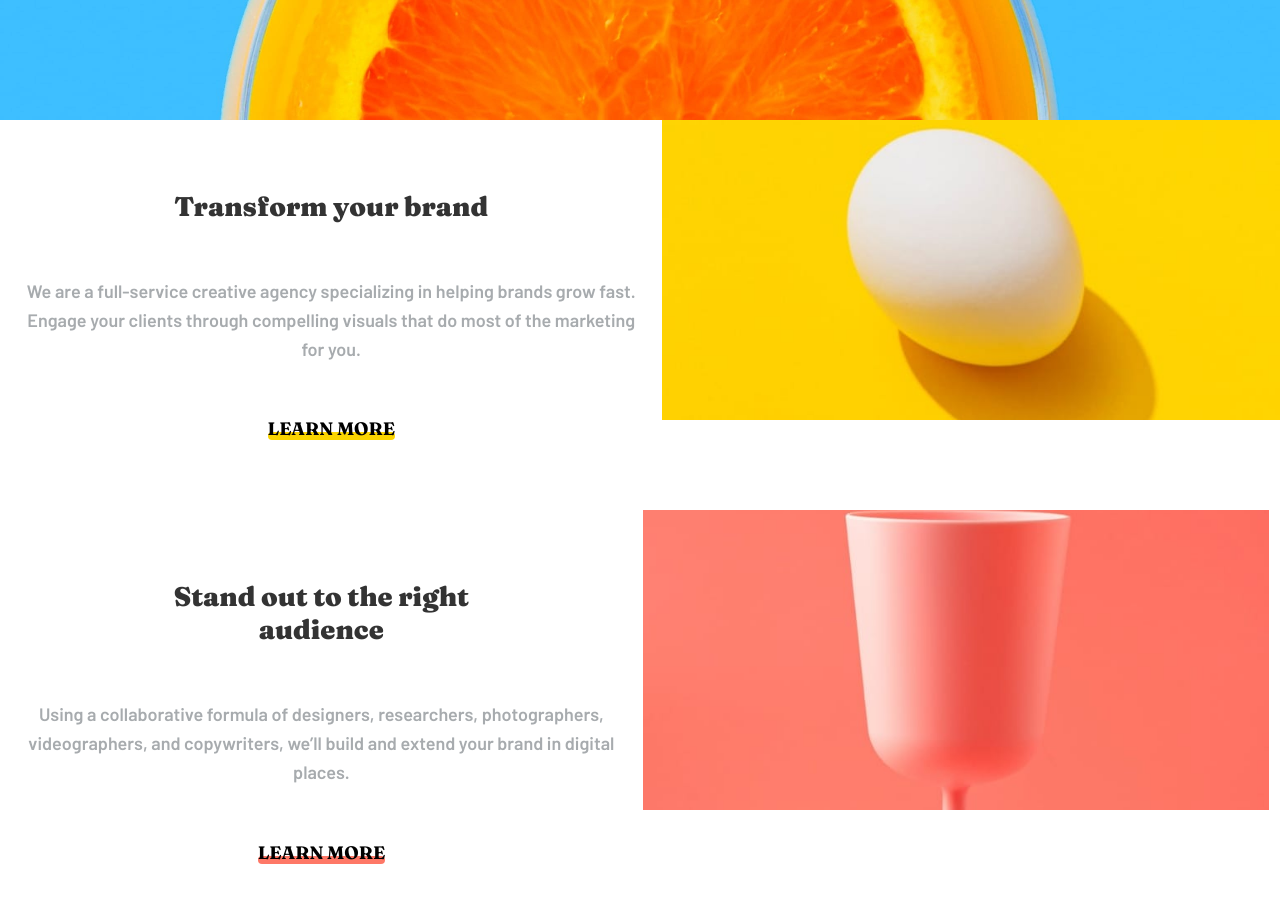
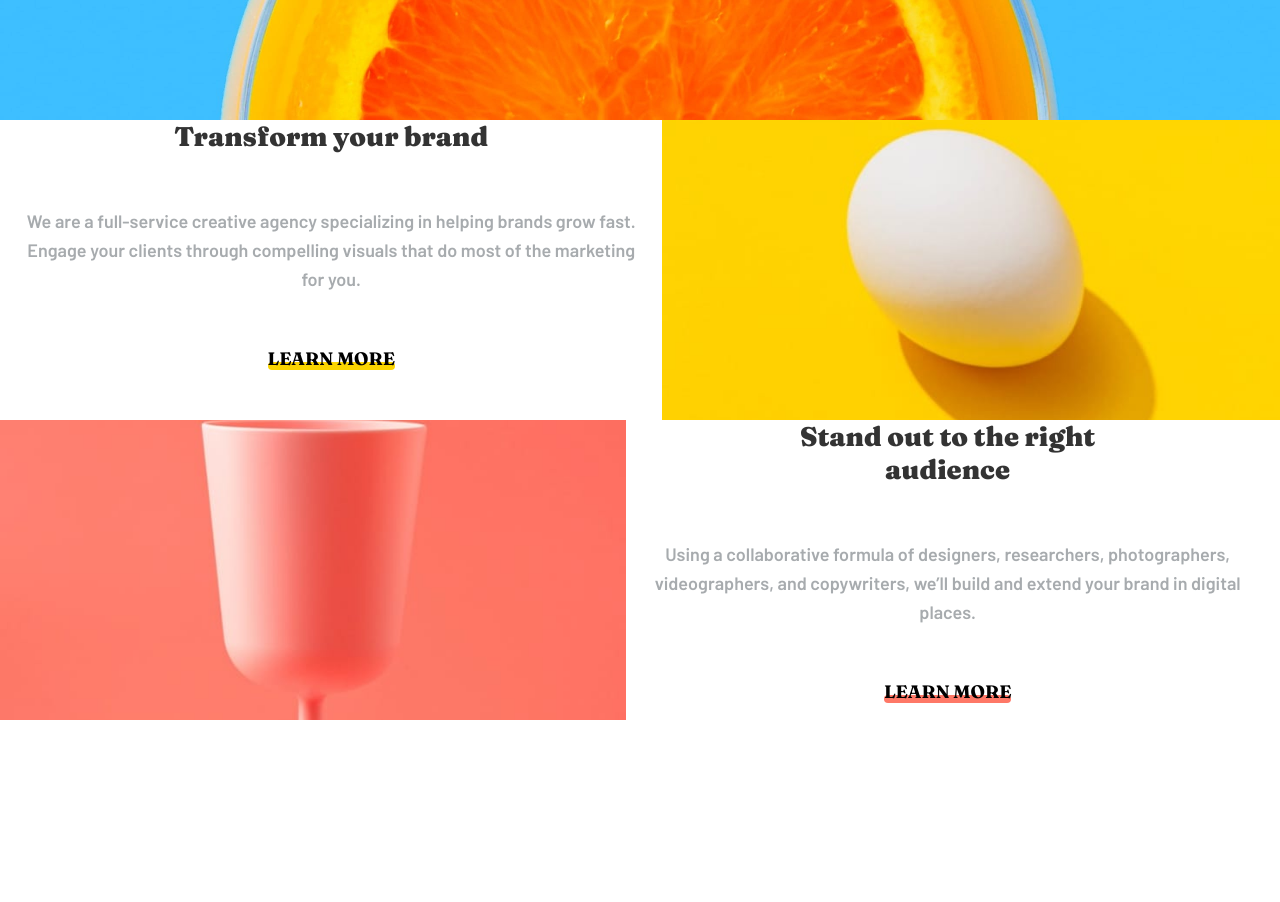
Before and after one commit to ezeedev/Sunnyside-Agency-Landing-page, a plain HTML site: page index.html in a window 1280 px wide. Shown: the part 680-1582 px from the top of the page. After the commit the page ends 1400 px from the top, so only its background shows below. Drawn offline with Linux system fonts and the light colour scheme.

Commit message:
Retoques

```diff
--- a/style.css
+++ b/style.css
@@ -195,4 +195,16 @@ body {
         display: flex;
         flex-direction: row-reverse;
     }
+    .info__card--stand {
+        order: 1;
+        background-image: url(images/desktop/image-stand-out.jpg);
+    }
+
+    .info__card--transform {
+        background-image: url(images/desktop/image-transform.jpg);
+    }
+
+    .info__text {
+        margin: 0;
+    }
 }
```
